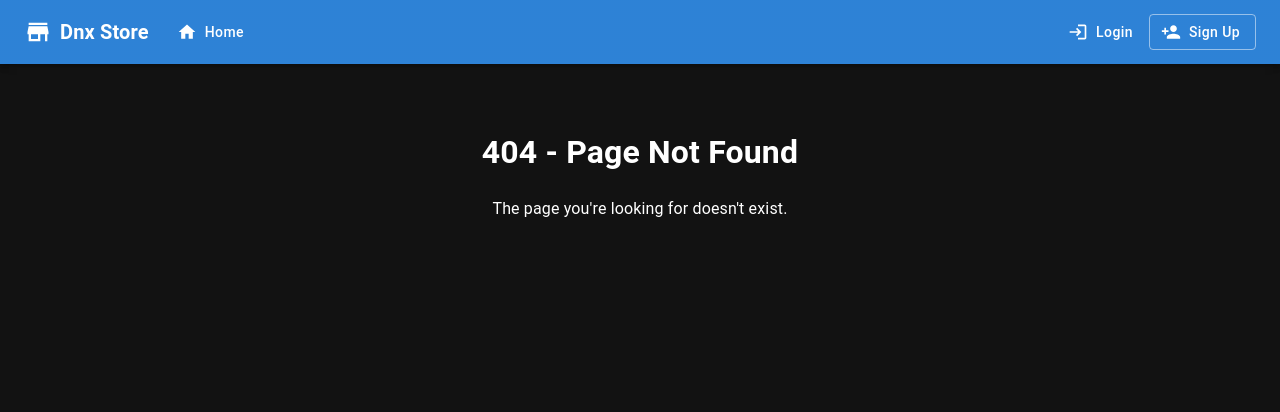
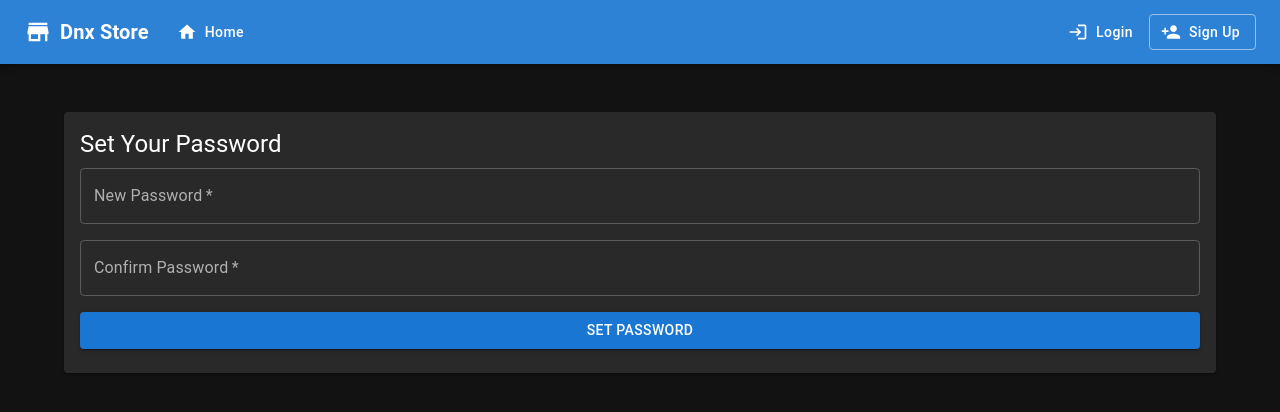
Before and after one commit to Danish-iqbal5/Frontend_React_Saas, a React app: page /set-password/1 in a window 1280 px wide. Before the commit this address had no page. Shown: the top 412 px of the page. Built offline with nearby package versions, Linux system fonts and the light colour scheme; the HTML template or start-up script is replaced by a standard one.

Commit message:
Added Set Password Page

```diff
--- a/src/App.jsx
+++ b/src/App.jsx
@@ -10,6 +10,7 @@ import Signup from './pages/Signup';
 import Login from './pages/Login';
 import ForgotPassword from './pages/ForgotPassword';
 import ResetPassword from './pages/ResetPassword';
+import SetPassword from './pages/SetPassword';
 import AdminDashboard from './pages/AdminDashboard';
 import VendorDashboard from './pages/VendorDashboard';
 import PrivateRoute from './components/PrivateRoute';
@@ -77,6 +78,14 @@ export default function App() {
                 </PublicRoute>
               }
             />
+            <Route
+              path="/set-password/:userId"
+              element={
+                <PublicRoute>
+                  <SetPassword />
+                </PublicRoute>
+              }
+            />
 
             {/* Protected routes - require authentication */}
             <Route
--- /dev/null
+++ b/src/pages/SetPassword.jsx
@@ -0,0 +1,89 @@
+import React, { useState, useCallback } from 'react';
+import { useNavigate, useParams } from 'react-router-dom';
+import { authAPI, handleAPIError } from '../services/api';
+import { Container, Card, CardContent, Typography, TextField, Button, Alert, Box } from '@mui/material';
+
+const SetPassword = () => {
+  const navigate = useNavigate();
+  const { userId } = useParams();
+
+  const [password, setPassword] = useState('');
+  const [confirmPassword, setConfirmPassword] = useState('');
+  const [loading, setLoading] = useState(false);
+  const [error, setError] = useState('');
+  const [success, setSuccess] = useState('');
+
+  const handleSubmit = useCallback(async (e) => {
+    e.preventDefault();
+    setError('');
+    setSuccess('');
+
+    if (!password || !confirmPassword) {
+      setError('Please fill in both fields');
+      return;
+    }
+    if (password !== confirmPassword) {
+      setError('Passwords do not match');
+      return;
+    }
+
+    try {
+      setLoading(true);
+      await authAPI.setPassword(userId, { password });
+      setSuccess('Password set successfully. You can now log in.');
+      setTimeout(() => navigate('/login'), 1500);
+    } catch (err) {
+      const info = handleAPIError(err);
+      setError(info.message);
+    } finally {
+      setLoading(false);
+    }
+  }, [userId, password, confirmPassword, navigate]);
+
+  return (
+    <Container sx={{ mt: 6, mb: 6, maxWidth: 600 }}>
+      <Card>
+        <CardContent>
+          <Typography variant="h5" gutterBottom>
+            Set Your Password
+          </Typography>
+
+          {error && (
+            <Alert severity="error" sx={{ mb: 2 }} onClose={() => setError('')}>
+              {error}
+            </Alert>
+          )}
+          {success && (
+            <Alert severity="success" sx={{ mb: 2 }} onClose={() => setSuccess('')}>
+              {success}
+            </Alert>
+          )}
+
+          <Box component="form" onSubmit={handleSubmit} sx={{ display: 'flex', flexDirection: 'column', gap: 2 }}>
+            <TextField
+              type="password"
+              label="New Password"
+              value={password}
+              onChange={(e) => setPassword(e.target.value)}
+              disabled={loading}
+              required
+            />
+            <TextField
+              type="password"
+              label="Confirm Password"
+              value={confirmPassword}
+              onChange={(e) => setConfirmPassword(e.target.value)}
+              disabled={loading}
+              required
+            />
+            <Button type="submit" variant="contained" disabled={loading}>
+              Set Password
+            </Button>
+          </Box>
+        </CardContent>
+      </Card>
+    </Container>
+  );
+};
+
+export default SetPassword;
```
